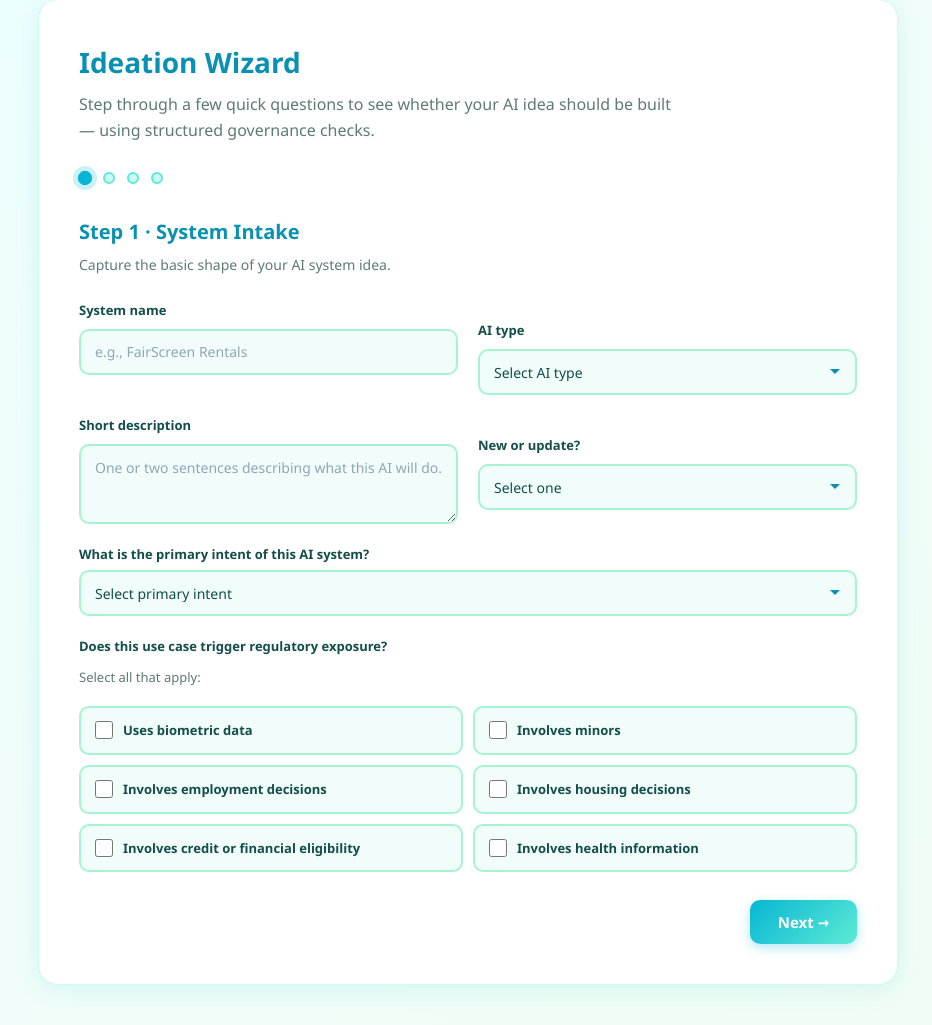
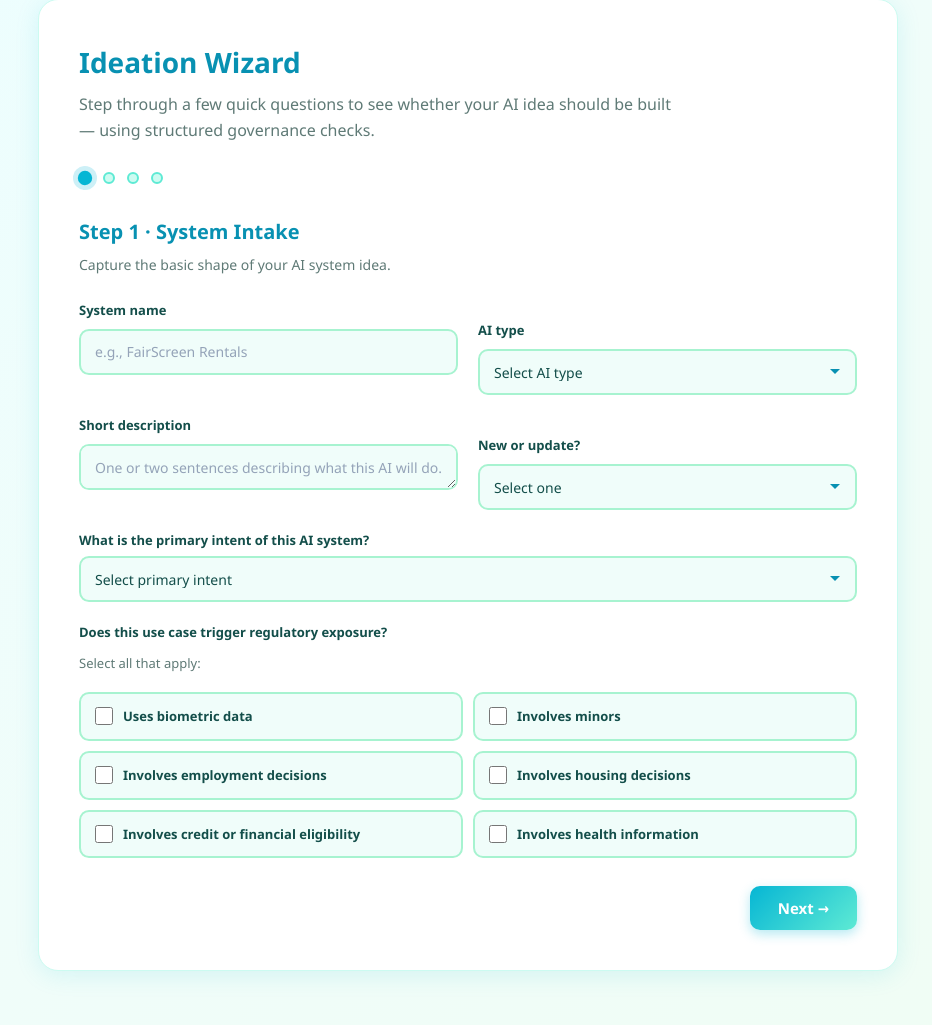
Before and after one commit to akritipa2306-spacekiwi/AI_concept_risk_screener, a Flask app: page / in a window 1280 px wide. Shown: the part 147-1172 px from the top of the page, without its empty margins (172-1104 px from the left). Run offline with Flask 3, Linux system fonts and the light colour scheme.

Commit message:
Adjust spacing and sizing for form elements
Update CSS to ensure consistent textarea height within grid layouts and adjust standalone textarea minimum height.

Replit-Commit-Author: Agent
Replit-Commit-Session-Id: 51fc6869-045e-4c80-b374-9a3fdeb041b6
Replit-Commit-Checkpoint-Type: full_checkpoint
Replit-Commit-Event-Id: e420258b-8c0b-47d8-aae1-2dc60b3045b7
Replit-Commit-Screenshot-Url: https://storage.googleapis.com/screenshot-production-us-central1/c0fcdf84-e1d6-4791-a157-bfff9000fcd2/51fc6869-045e-4c80-b374-9a3fdeb041b6/T5QF4gc
Replit-Helium-Checkpoint-Created: true

```diff
--- a/static/style.css
+++ b/static/style.css
@@ -246,8 +246,14 @@ body {
   box-shadow: 0 0 0 4px rgba(6, 182, 212, 0.1);
 }
 
+.grid-2 .field textarea {
+  height: 46px;
+  min-height: 46px;
+  resize: vertical;
+}
+
 .field textarea {
-  min-height: 80px;
+  min-height: 70px;
   resize: vertical;
 }
 
```
